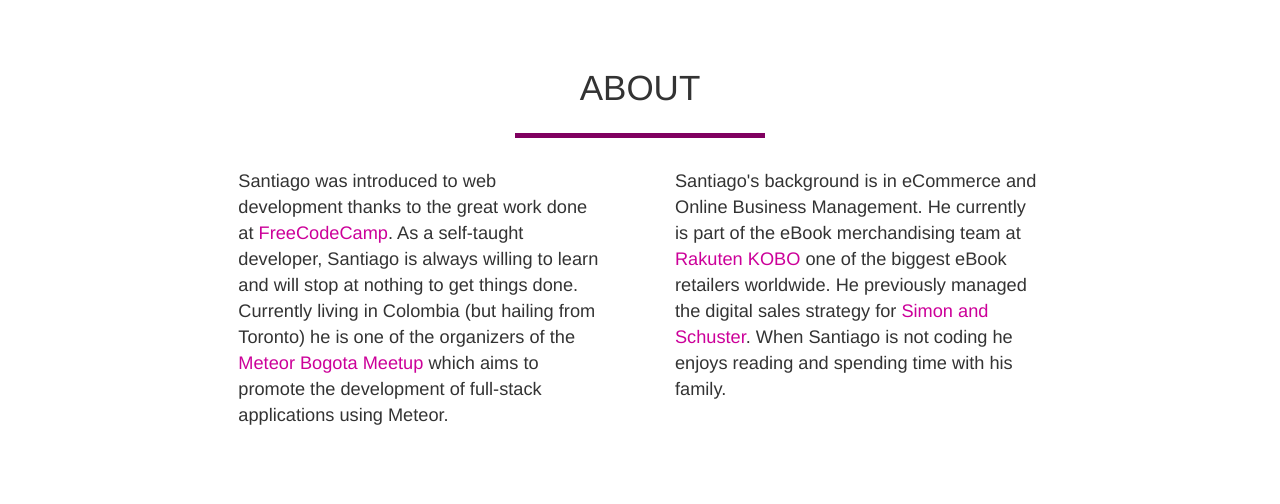
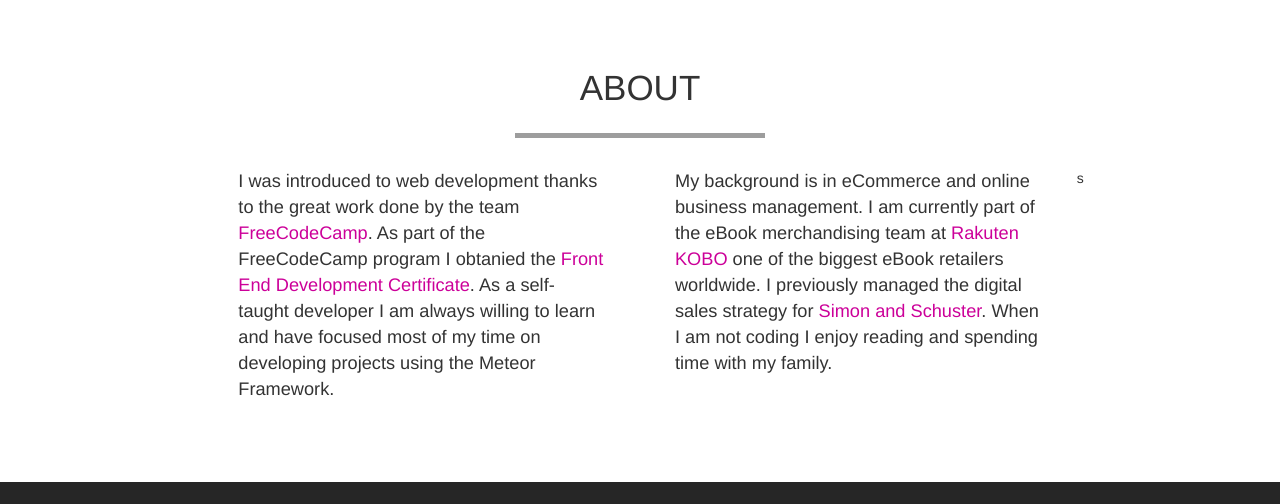
Before and after one commit to smeloa/smeloa.github.io, a plain HTML site: page index.html in a window 1280 px wide. Shown: the part 1312-1816 px from the top of the page. Drawn offline with nearby package versions, Linux system fonts and the light colour scheme.

Commit message:
Changes to copy and some colors

```diff
--- a/css/main.css
+++ b/css/main.css
@@ -54,7 +54,7 @@ hr.star-primary:after {
 
 hr.star-light,
 hr.star-primary {
-    border-color: #800060;
+    border-color: #9d9d9d;
 }
 
 hr.star-light:after {
--- a/index.html
+++ b/index.html
@@ -5,7 +5,7 @@
 
     <meta charset="utf-8">
     <meta http-equiv="X-UA-Compatible" content="IE=edge,chrome=1">
-    <title>Function+Design</title>
+    <title>Santiago Melo</title>
     <meta name="description" content="">
     <meta name="viewport" content="width=device-width, initial-scale=1">
 
@@ -33,7 +33,7 @@
             <span class="icon-bar"></span>
             <span class="icon-bar"></span>
           </button>
-          <a class="navbar-brand" href="#myCarousel">Function+Design</a>
+          <a class="navbar-brand">Santiago Melo</a>
         </div>
         <!-- Collect the nav links, forms, and other content for toggling -->
         <div class="collapse navbar-collapse" id="bs-example-navbar-collapse-1">
@@ -163,20 +163,19 @@
       <div class="row">
         <div class="col-lg-4 col-lg-offset-2">
           <p class="about-p">
-            Santiago was introduced to web development thanks to the great work done at
-            <a class="purple-link" href="http://www.freecodecamp.com/">FreeCodeCamp</a>.
-            As a self-taught developer, Santiago is always willing to learn and will stop at nothing to get things done. Currently living in Colombia (but hailing from Toronto) he is one of the organizers of the
-            <a class="purple-link" href="http://www.meetup.com/Meteor-Bogota/">Meteor Bogota Meetup</a> which aims to promote the development of full-stack applications using Meteor.
+            I was introduced to web development thanks to the great work done by the team
+            <a class="purple-link" href="http://www.freecodecamp.com/">FreeCodeCamp</a>. As part of the FreeCodeCamp program I obtanied the <a class="purple-link" href="https://www.freecodecamp.com/smeloa/front-end-certification">Front End Development Certificate</a>.
+            As a self-taught developer I am always willing to learn and have focused most of my time on developing projects using the Meteor Framework.
           </p>
         </div>
         <div class="col-lg-4">
           <p class="about-p">
-            Santiago's background is in eCommerce and Online Business Management. He currently is part of the eBook merchandising team at
-            <a class="purple-link" href="https://store.kobobooks.com">Rakuten KOBO</a> one of the biggest eBook retailers worldwide. He previously managed the digital sales strategy for
+            My background is in eCommerce and online business management. I am currently part of the eBook merchandising team at
+            <a class="purple-link" href="https://store.kobobooks.com">Rakuten KOBO</a> one of the biggest eBook retailers worldwide. I previously managed the digital sales strategy for
             <a class="purple-link" href="http://www.simonandschuster.com/">Simon and Schuster</a>.
-            When Santiago is not coding he enjoys reading and spending time with his family.
+            When I am not coding I enjoy reading and spending time with my family.
           </p>
-        </div>
+        </div>s
       </div>
     </section>
 
```
